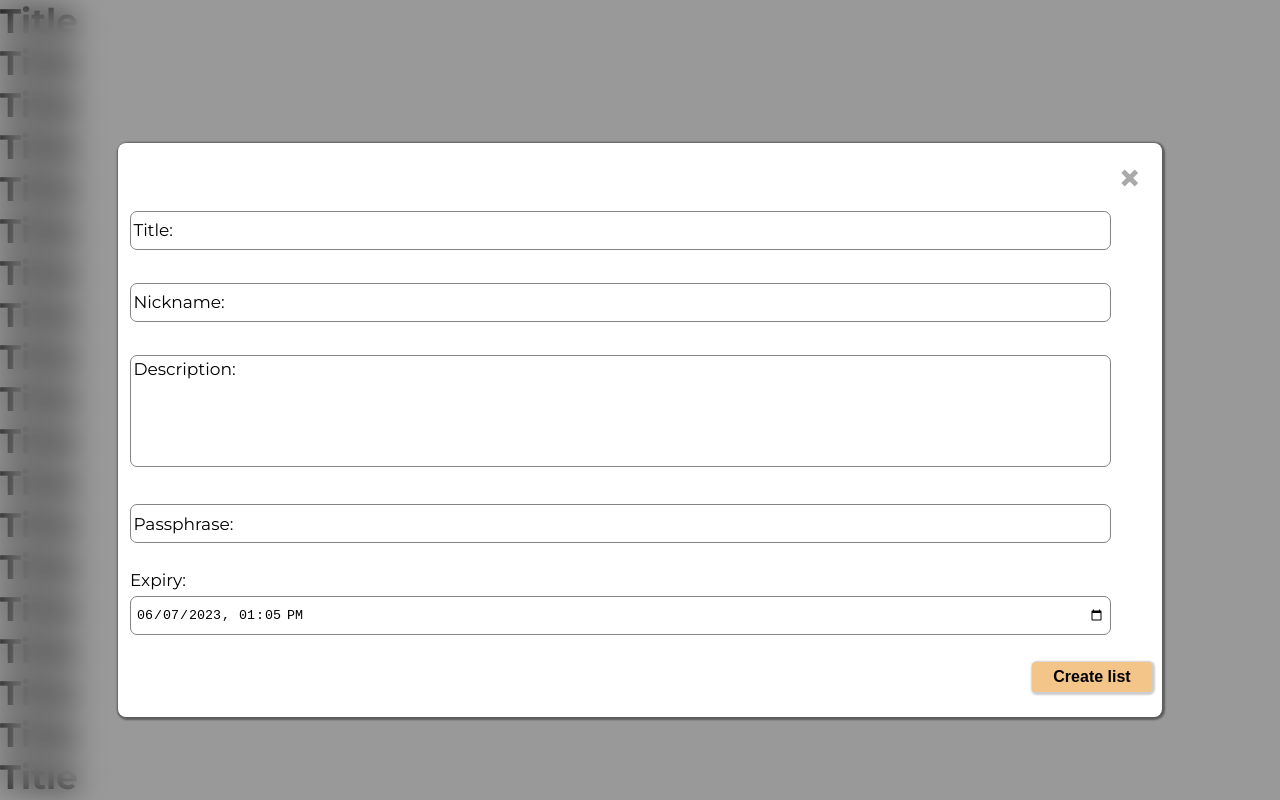
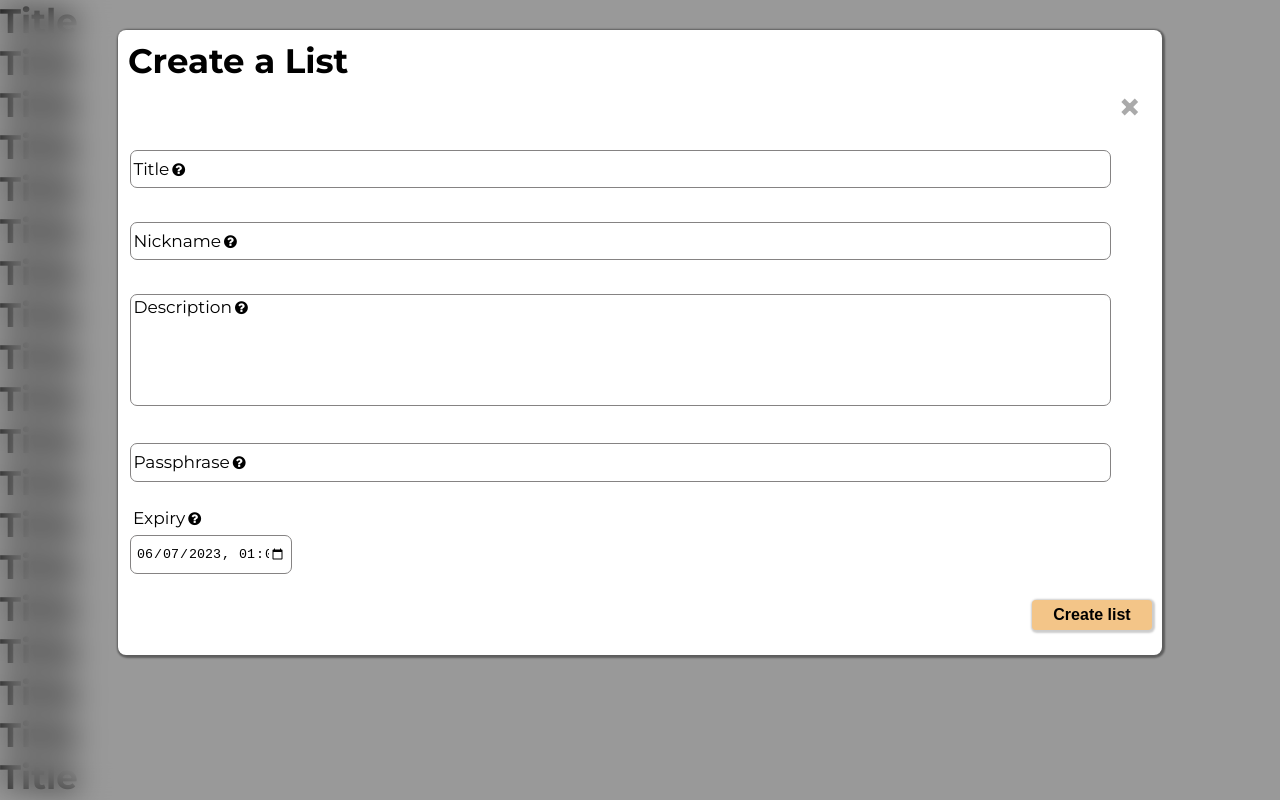
Before and after one commit to amieldelatorre/superlist, a React (Vite) app in the folder frontend/: page / in a window 1280 px wide. Both pictures are taken after a click on the button "Create list". Built offline with nearby package versions, Linux system fonts and the light colour scheme; no server answers.

Commit message:
added tooltip

```diff
--- a/frontend/src/components/CreateListModal.tsx
+++ b/frontend/src/components/CreateListModal.tsx
@@ -66,32 +66,58 @@ export const CreateListModal: FC<CreateListModalProps> = ({showModal, toggleShow
         showModal ? (
           <div id="create-list-base-modal" className="base-modal" onClick={toggleShowModal}>
             <div className="create-list-modal-content" onClick={e => {e.stopPropagation();}}>
-              <div>
+              <div className="form-header">
+                <h1 className="form-title">Create a List</h1>
                 <span className="close-button" onClick={toggleShowModal}>&times;</span>
               </div>
-              <form onSubmit={createListFormSubmit}>
+              <form className="create-list-form" onSubmit={createListFormSubmit}>
                 <div className="form-field text-field-wrap">
                   <input type="text" id="title" value={formData.title} onChange={handleInputChange} required/>
-                  <label htmlFor="title">Title:</label>
+                  <label htmlFor="title">
+                    Title
+                    <i className="custom-fa tooltip fa">&#xf059;
+                      <span className="tooltip-text">Give this list a name</span>
+                    </i>
+                  </label>
                 </div>
 
                 <div className="form-field text-field-wrap">
                   <input type="text" id="createdBy" value={formData.createdBy} onChange={handleInputChange} required/>
-                  <label htmlFor="createdBy">Nickname:</label>
+                  <label htmlFor="createdBy">
+                    Nickname
+                    <i className="custom-fa tooltip fa">&#xf059;
+                      <span className="tooltip-text">Nickname to show who created this list. Whatever you want to be called by!</span>
+                    </i>
+                  </label>
                 </div>
 
                 <div className="form-field textarea-field-wrap">
                   <textarea id="description"value={formData.description} onChange={handleTextareaChange} required/>
-                  <label htmlFor="description">Description:</label>
+                  <label htmlFor="description">
+                    Description
+                    <i className="custom-fa tooltip fa">&#xf059;
+                      <span className="tooltip-text">Describe what this list is about</span>
+                    </i>
+                  </label>
                 </div>
 
                 <div className="form-field text-field-wrap">
                   <input type="password" id="passphrase" value={formData.passphrase} onChange={handleInputChange} required/>
-                  <label htmlFor="passphrase">Passphrase:</label>
+                  <label htmlFor="passphrase">
+                    Passphrase
+                    <i className="custom-fa tooltip fa">&#xf059;
+                      <span className="tooltip-text">Shared secret to be given to others who will view this list. This is <strong className="red-text">NOT</strong> a secure password that only you will know!</span>
+                    </i>
+                  </label>
                 </div>
 
                 <div className="form-field datetime-local-field-wrap">
-                  <label htmlFor="expiry">Expiry:</label>
+                  <label htmlFor="expiry">
+                    Expiry
+                    <i className="custom-fa tooltip fa">&#xf059;
+                      <span className="tooltip-text">When the the list will be deleted</span>
+                    </i>
+                  </label>
                   <input type="datetime-local" id="expiry" value={dateToDateTimeLocalString(formData.expiry)} onChange={handleInputChange} required/>
                 </div>
 
--- /dev/null
+++ b/frontend/src/css/create-form.css
@@ -0,0 +1,144 @@
+form.create-list-form .form-title {
+  width: fit-content;
+  display: inline-block;
+  margin-top: 5px;
+  color: #f3c588;
+  text-shadow:
+   -1px -1px 0 #000,
+    1px -1px 0 #000,
+    -1px 1px 0 #000,
+     1px 1px 0 #000;
+}
+
+form.create-list-form {
+  margin-top: 10px;
+}
+
+form.create-list-form .form-field {
+  margin: 2px;
+}
+
+form.create-list-form input:hover, textarea:hover, label:hover {
+  cursor: text;
+}
+
+
+form.create-list-form label {
+  height: 0px;
+}
+
+form.create-list-form input, form textarea {
+  width: 95%;
+}
+
+form.create-list-form input[type=datetime-local] {
+  width: 150px
+}
+
+form.create-list-form input, form textarea, label {
+  transition: all 250ms cubic-bezier(1, -0.75, 1, 1);
+  touch-action: manipulation;
+}
+
+form.create-list-form .form-field {
+  margin-bottom: 20px;
+}
+
+
+form.create-list-form .text-field-wrap label {
+  display: block;
+  transform-origin: left bottom;
+  transform: translate(0.2em, -2.1em);
+}
+
+form.create-list-form .textarea-field-wrap label {
+  display: block;
+  transform-origin: left bottom;
+  transform: translate(0.2em, -7em);
+}
+
+form.create-list-form .text-field-wrap input:focus {
+  border-color: #f3c588;
+  outline-width: 0;
+}
+
+form.create-list-form .text-field-wrap input:focus + label {
+  transform: translate(0.2em, -4em);
+}
+
+form.create-list-form .text-field-wrap input:valid + label {
+  transform: translate(0.2em, -4em);
+}
+
+form.create-list-form .textarea-field-wrap textarea:focus {
+  border-color: #f3c588;
+  outline-width: 0;
+}
+
+form.create-list-form .textarea-field-wrap textarea:focus + label {
+  transform: translate(0.2em, -8.5em);
+}
+
+form.create-list-form .textarea-field-wrap textarea:valid + label {
+  transform: translate(0.2em, -8.5em);
+}
+
+form.create-list-form .datetime-local-field-wrap label {
+  display: block;
+  width: 95%;
+  height: 100%;
+  margin-left: 3px;
+}
+
+form.create-list-form .create-list-form-submit-button {
+  background-color: #f3c588;
+  width: 120px;
+  height: 30px;
+  font-size: medium;
+  font-weight: 800;
+  margin-bottom: 15px;
+}
+
+form.create-list-form .create-list-form-submit-button-wrapper {
+  display: flex;
+  justify-content: end;
+}
+
+
+form.create-list-form .tooltip {
+  margin-left: 3px;
+  position: relative;
+  cursor: help;
+}
+
+form.create-list-form .tooltip .tooltip-text {
+  visibility: hidden;
+  width: 150px;
+  background-color: rgba(85, 85, 85, 0);
+  color: #fff;
+  padding: 5px;
+  position: absolute;
+  z-index: 5;
+  bottom: -17px;
+  left: 80px;
+  margin-left: -60px;
+  transition: background 0.3s;
+  border-radius: 6px;
+  text-align: center;
+}
+
+form.create-list-form .tooltip .tooltip-text::after {
+  content: "";
+  position: absolute;
+  top: 100%;
+  left: 50%;
+  margin-left: 5px;
+  border-width: 5px;
+  border-style: solid;
+}
+
+form.create-list-form .tooltip:hover .tooltip-text {
+  visibility: visible;
+  background-color: rgba(85, 85, 85, .8);
+  transition: background 0.3s;
+}
--- a/frontend/src/css/default.css
+++ b/frontend/src/css/default.css
@@ -1,4 +1,5 @@
 @import url('https://fonts.googleapis.com/css2?family=Montserrat:wght@400;500;700&display=swap');
+@import url('https://cdnjs.cloudflare.com/ajax/libs/font-awesome/4.7.0/css/font-awesome.min.css');
 
 *, .root {
   margin: 0;
@@ -30,10 +31,9 @@ button {
   background-color: rgba(0, 0, 0, .4);
   backdrop-filter: blur(15px);
   padding-top: 30px;
-  align-items: center;
-  align-content: center;
   z-index: 1;
   display: block;
+  overflow-y: auto;
 }
 
 form input, form textarea {
@@ -51,3 +51,15 @@ form textarea {
   height: 100px;
   resize: none;
 }
+
+.custom-fa {
+  font-size: 15px !important;
+}
+
+i span {
+  font-family: 'Montserrat', sans-serif;
+}
+
+.red-text {
+  color: #ec6c6c;
+}
--- a/frontend/src/css/main.css
+++ b/frontend/src/css/main.css
@@ -35,81 +35,3 @@
   cursor: pointer;
   padding-right: 1%;
 }
-
-.form-field {
-  margin: 2px;
-}
-
-input:hover, textarea:hover, label:hover {
-  cursor: text;
-}
-
-form label {
-  height: 0px;
-}
-
-form input, form textarea {
-  width: 95%;
-}
-
-form input, form textarea, label {
-  transition: all 500ms cubic-bezier(1, -0.75, 1, 1);
-  touch-action: manipulation;
-}
-
-.form-field {
-  margin-bottom: 20px;
-}
-
-
-form .text-field-wrap label {
-  display: block;
-  transform-origin: left bottom;
-  transform: translate(0.2em, -2.1em);
-}
-
-form .textarea-field-wrap label {
-  display: block;
-  transform-origin: left bottom;
-  transform: translate(0.2em, -7em);
-}
-
-form .text-field-wrap input:focus {
-  border-color: #f3c588;
-  outline-width: 0;
-}
-
-form .text-field-wrap input:focus + label {
-  transform: translate(0.2em, -4em);
-}
-
-form .text-field-wrap input:valid + label {
-  transform: translate(0.2em, -4em);
-}
-
-form .textarea-field-wrap textarea:focus {
-  border-color: #f3c588;
-  outline-width: 0;
-}
-
-form .textarea-field-wrap textarea:focus + label {
-  transform: translate(0.2em, -8.5em);
-}
-
-form .textarea-field-wrap textarea:valid + label {
-  transform: translate(0.2em, -8.5em);
-}
-
-.create-list-form-submit-button {
-  background-color: #f3c588;
-  width: 120px;
-  height: 30px;
-  font-size: medium;
-  font-weight: 800;
-  margin-bottom: 15px;
-}
-
-.create-list-form-submit-button-wrapper {
-  display: flex;
-  justify-content: end;
-}
--- a/frontend/src/pages/Home.tsx
+++ b/frontend/src/pages/Home.tsx
@@ -1,5 +1,6 @@
 import { FC, useState } from "react";
 import { CreateListModal } from "../components/CreateListModal";
+import '../css/create-form.css'
 
 export const Home: FC = () => {
   const [showModal, setShowModal] = useState(false);
```
